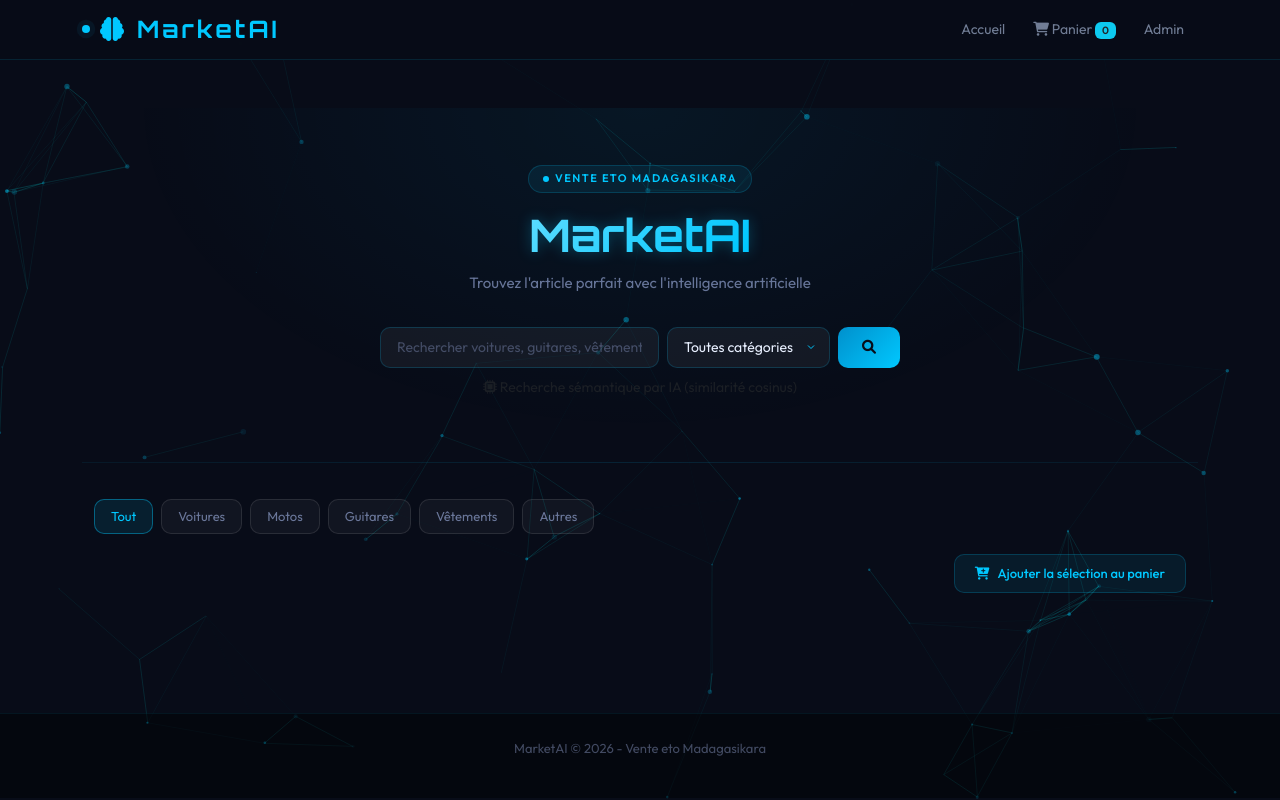
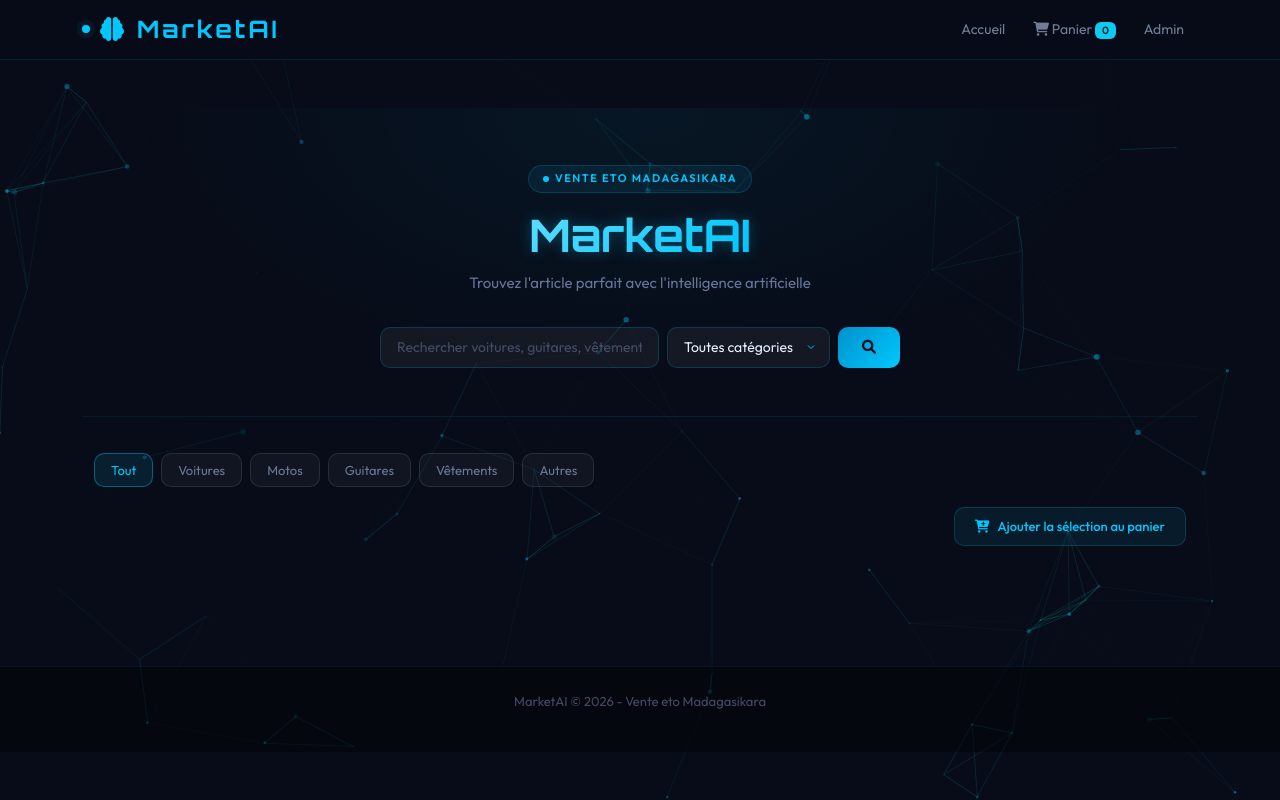
Before and after one commit to andrianarimangatomi-ship-it/marketai, a Flask app: page / in a window 1280 px wide. Run offline with Flask 3, Linux system fonts and the light colour scheme; parts of the project's set-up code (start-up, migrations or seed data) failed here and were passed over.

Commit message:
redesign v2 final

```diff
--- a/app/templates/index.html
+++ b/app/templates/index.html
@@ -31,8 +31,6 @@
             </button>
         </form>
     </div>
-    <!-- LIGNE AJOUTÉE POUR LA RECHERCHE SÉMANTIQUE IA -->
-    <p class="mt-2 text-muted small"><i class="fas fa-microchip"></i> Recherche sémantique par IA (similarité cosinus)</p>
 </div>
 
 <!-- Filtres catégories -->
@@ -62,11 +60,7 @@
 <div class="container">
     <div class="section-header mb-3">
         <div class="section-bar"></div>
-        {% if semantic_search_used %}
-            <h2>Résultats de la recherche sémantique pour "{{ query }}"</h2>
-        {% else %}
-            <h2>Résultats pour "{{ query or selected_category }}"</h2>
-        {% endif %}
+        <h2>Résultats pour "{{ query or selected_category }}"</h2>
         {% if results %}
         <span class="section-count">{{ results|length }} articles</span>
         {% endif %}
```
